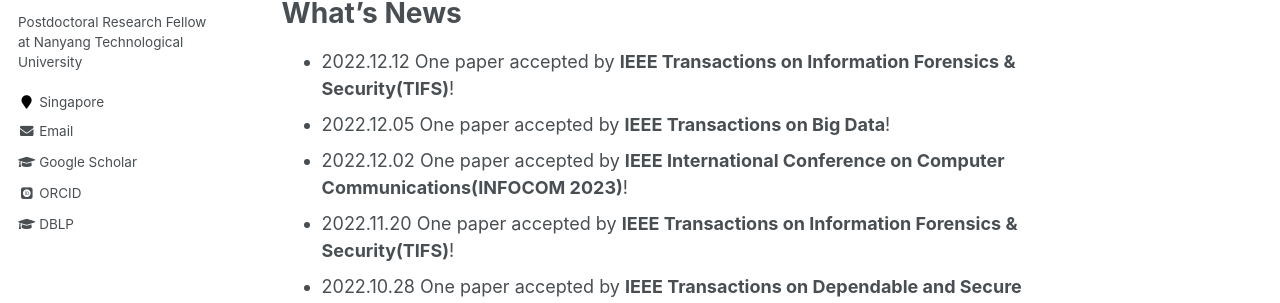
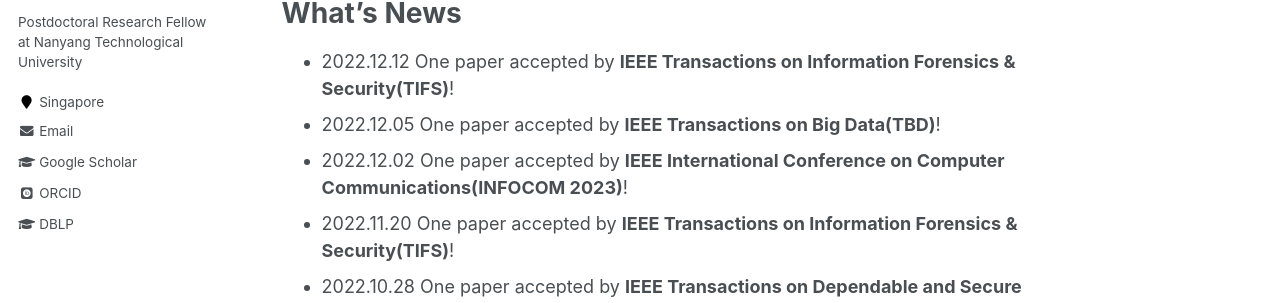
Before and after one commit to Guowen-xu/guowen-xu.github.io, a Jekyll site: the page built from _pages/about.md, in a window 1280 px wide and 900 px high. Shown: the part 376-679 px from the top of the window. Built offline with Jekyll 4.4.1, drawn with Linux system fonts in a browser that asks for light colours; some web fonts are replaced.

Commit message:
Update about.md

```diff
--- a/_pages/about.md
+++ b/_pages/about.md
@@ -14,7 +14,7 @@ redirect_from:
 What's News
 ======
 - 2022.12.12 One paper accepted by **IEEE Transactions on Information Forensics & Security(TIFS)**!
-- 2022.12.05 One paper accepted by **IEEE Transactions on Big Data**!
+- 2022.12.05 One paper accepted by **IEEE Transactions on Big Data(TBD)**!
 - 2022.12.02 One paper accepted by **IEEE International Conference on Computer Communications(INFOCOM 2023)**!
 - 2022.11.20 One paper accepted by **IEEE Transactions on Information Forensics & Security(TIFS)**!
 - 2022.10.28 One paper  accepted by **IEEE Transactions on Dependable and Secure Computing (TDSC)**!
```
